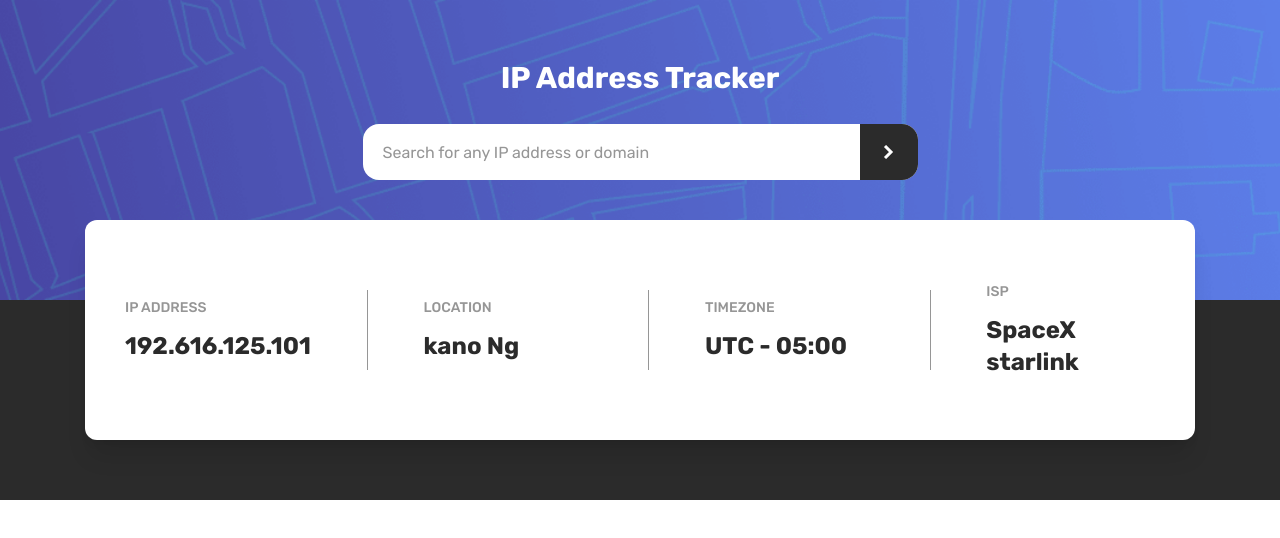
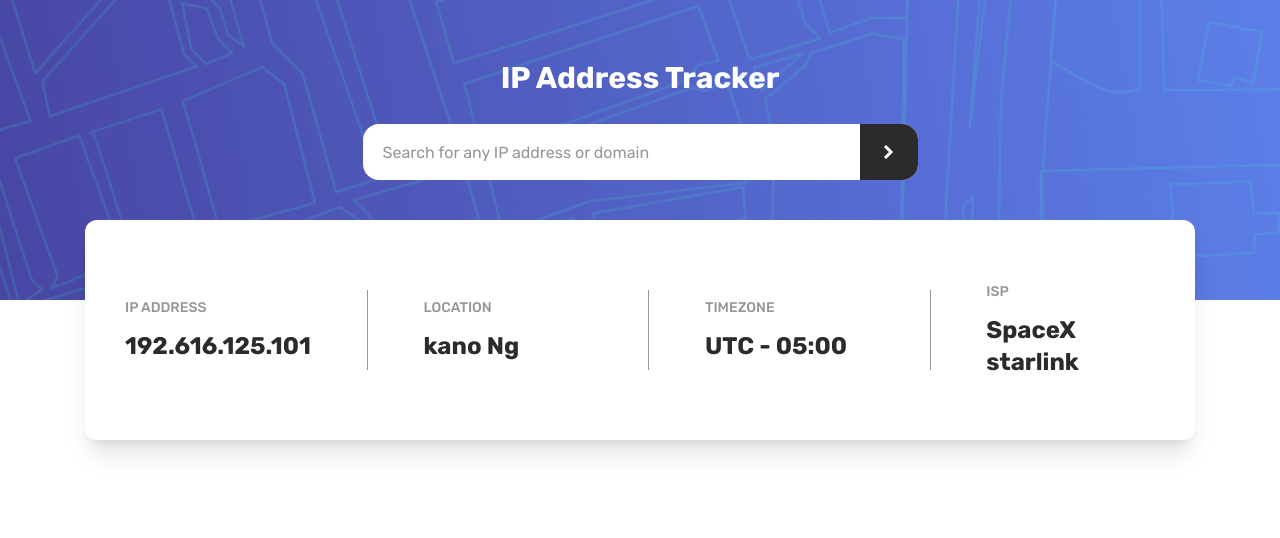
Before and after one commit to Headbwoi/fem-ip-address-tracker, a React (Vite) app: page / in a window 1280 px wide. Shown: the top 538 px of the page. Built offline with nearby package versions, Linux system fonts and the light colour scheme.

Commit message:
replaced leaflet eith google

```diff
--- a/index.html
+++ b/index.html
@@ -28,10 +28,16 @@
       href="https://fonts.googleapis.com/css2?family=Rubik:wght@400;500;700&display=swap"
       rel="stylesheet"
     />
+    <!-- <link
+      rel="stylesheet"
+      href="https://unpkg.com/leaflet@1.8.0/dist/leaflet.css"
+      integrity="sha512-hoalWLoI8r4UszCkZ5kL8vayOGVae1oxXe/2A4AO6J9+580uKHDO3JdHb7NzwwzK5xr/Fs0W40kiNHxM9vyTtQ=="
+      crossorigin=""
+    /> -->
 
     <title>Frontend Mentor | IP Address Tracker</title>
   </head>
-  <body class="font-rubik">
+  <body class="font-rubik overflow-x-hidden">
     <div id="root"></div>
     <script type="module" src="/src/main.tsx"></script>
   </body>
--- a/package.json
+++ b/package.json
@@ -10,9 +10,9 @@
   },
   "dependencies": {
     "axios": "^0.27.2",
+    "google-map-react": "^2.2.0",
     "react": "^18.2.0",
-    "react-dom": "^18.2.0",
-    "react-leaflet": "^4.0.2"
+    "react-dom": "^18.2.0"
   },
   "devDependencies": {
     "@types/leaflet": "^1.8.0",
--- a/src/App.tsx
+++ b/src/App.tsx
@@ -1,7 +1,5 @@
 import { useState } from "react"
 import IpInfo from "./IpInfo"
-import { MapContainer, TileLayer, useMap } from "react-leaflet"
-
 interface Details {
   ip: string
   location: string
@@ -52,10 +50,7 @@ function App() {
           <IpInfo />
         </section>
       </div>
-
-      <section className="bg-veryDarkGray w-screen min-h-full">
-        <div className="map min-h-[15rem]" id="map"></div>
-      </section>
+      <section className="h-96 w-screen"></section>
     </main>
   )
 }
--- a/src/index.css
+++ b/src/index.css
@@ -6,8 +6,18 @@
   width: calc(100vw - 1.5rem);
 }
 
+@media (min-width: 640px) {
+  .ip-info {
+    width: calc(100vw - 2.5rem);
+  }
+}
 @media (min-width: 768px) {
   .ip-info {
     width: calc(100vw - 2.5rem);
   }
 }
+@media (min-width: 1024px) {
+  .ip-info {
+    width: calc(100vw - 3rem);
+  }
+}
```
Also changed, not shown: 2 other files (tests, documents, lock files or other folders).
